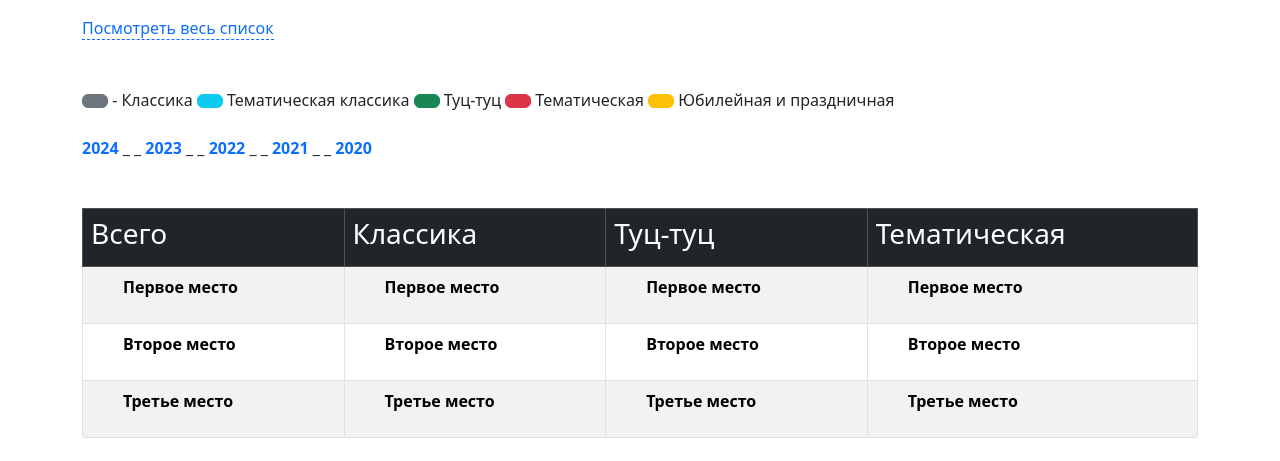
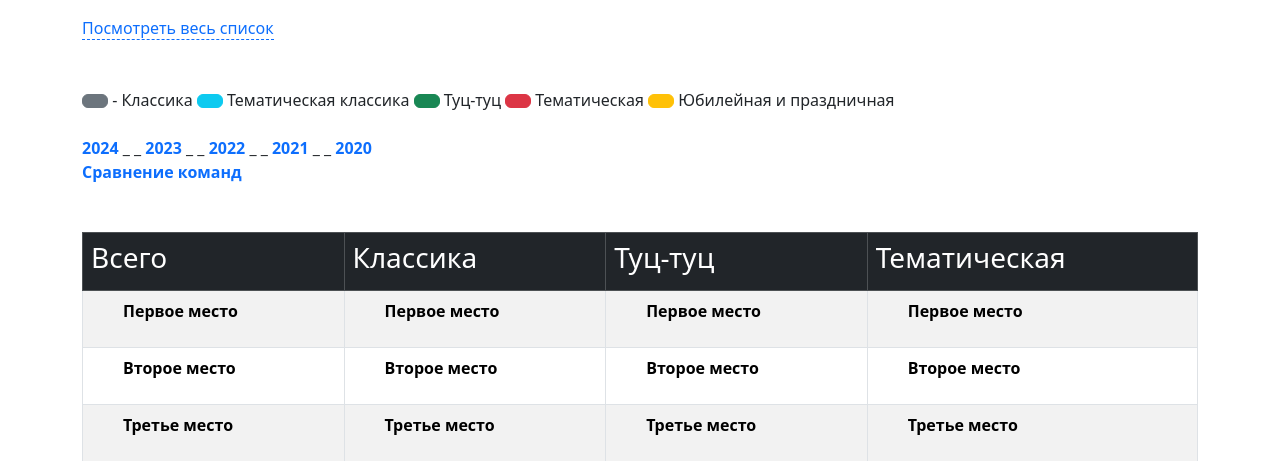
Before and after one commit to jugderdemidiyn/kirovstat, a Django app: template mbstat/kirovstat/templates/game_list.html in a window 1280 px wide. Shown: the part 274-735 px from the top of the page. Run offline with Django 5.2, Linux system fonts and the light colour scheme; the template is opened without the code that fills it, so the values that code supplies are empty.

Commit message:
сравнивалка +

```diff
--- a/mbstat/kirovstat/templates/game_list.html
+++ b/mbstat/kirovstat/templates/game_list.html
@@ -108,10 +108,12 @@ display: none;
 <button type="button" class="btn btn-warning"> </button> Юбилейная и праздничная
 <br><br>
 <a href=/kirovstat/year_stat/?year=2024><b> 2024 </b></a> _ _
-<a href=/kirovstat/year_stat/?year=2023><b> 2023</b></a> _ _
+<a href=/kirovstat/year_stat/?year=2023><b> 2023 </b></a> _ _
 <a href=/kirovstat/year_stat/?year=2022><b> 2022 </b></a> _ _
 <a href=/kirovstat/year_stat/?year=2021><b> 2021 </b></a> _ _
 <a href=/kirovstat/year_stat/?year=2020><b> 2020 </b></a>
+
+<p><a href=/kirovstat/compare/><b> Сравнение команд</b></a>
 
 <table class = 'table mt-5 table-bordered table-hover table-striped' >
    <thead class="table-dark">
--- a/mbstat/kirovstat/views.py
+++ b/mbstat/kirovstat/views.py
@@ -151,6 +151,7 @@ def compare (request):
    compare_yes=0
    context1={}
    context2={}
+   context3={}
    t_data = get_all_teams()
 
    if request.method == 'GET' and request.GET.get('team_id1') and request.GET.get('team_id2'):
```
